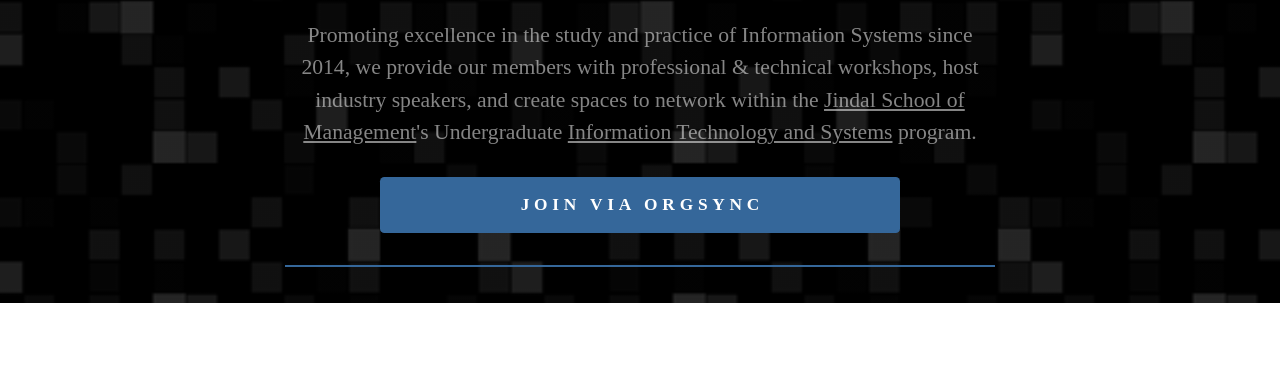
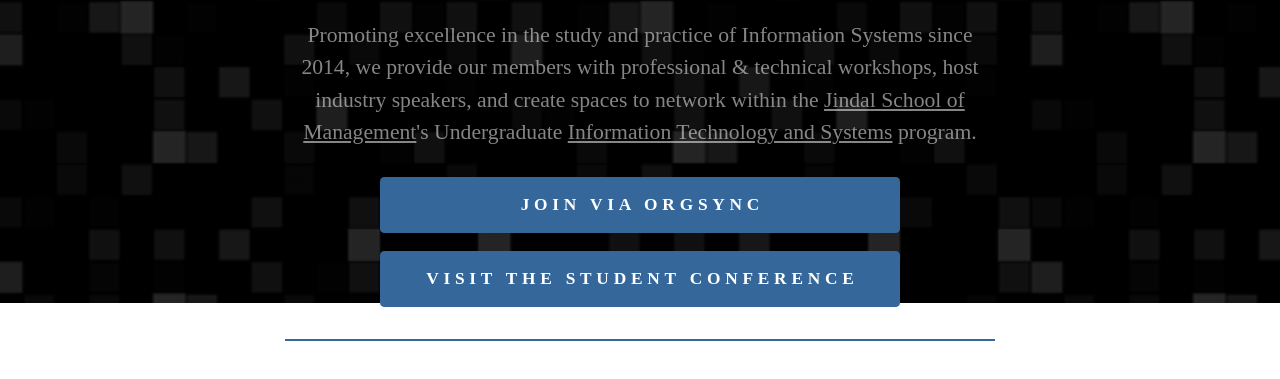
Before and after one commit to utdallasais/utdallasais.github.io, a plain HTML site: page index.html in a window 1280 px wide. Shown: the part 497-876 px from the top of the page. Drawn offline with Linux system fonts and the light colour scheme; a web font is replaced by a local one.

Commit message:
Update index.html
Added a "VISIT THE STUDENT CONFERENCE" button.

```diff
--- a/index.html
+++ b/index.html
@@ -56,6 +56,8 @@
 <ul class="buttons" id="buttons01">
 	<li>
 	<a href="https://orgsync.com/108251/forms/157493/" target="_blank" class="button n01">JOIN VIA ORGSYNC</a>
+	<br>
+	<a href="https://sc.aisnet.org/conference2018/" target="_blank" class="button n01">VISIT THE STUDENT CONFERENCE</a>
 </li>
 </ul>
 <hr id="divider02">
```
